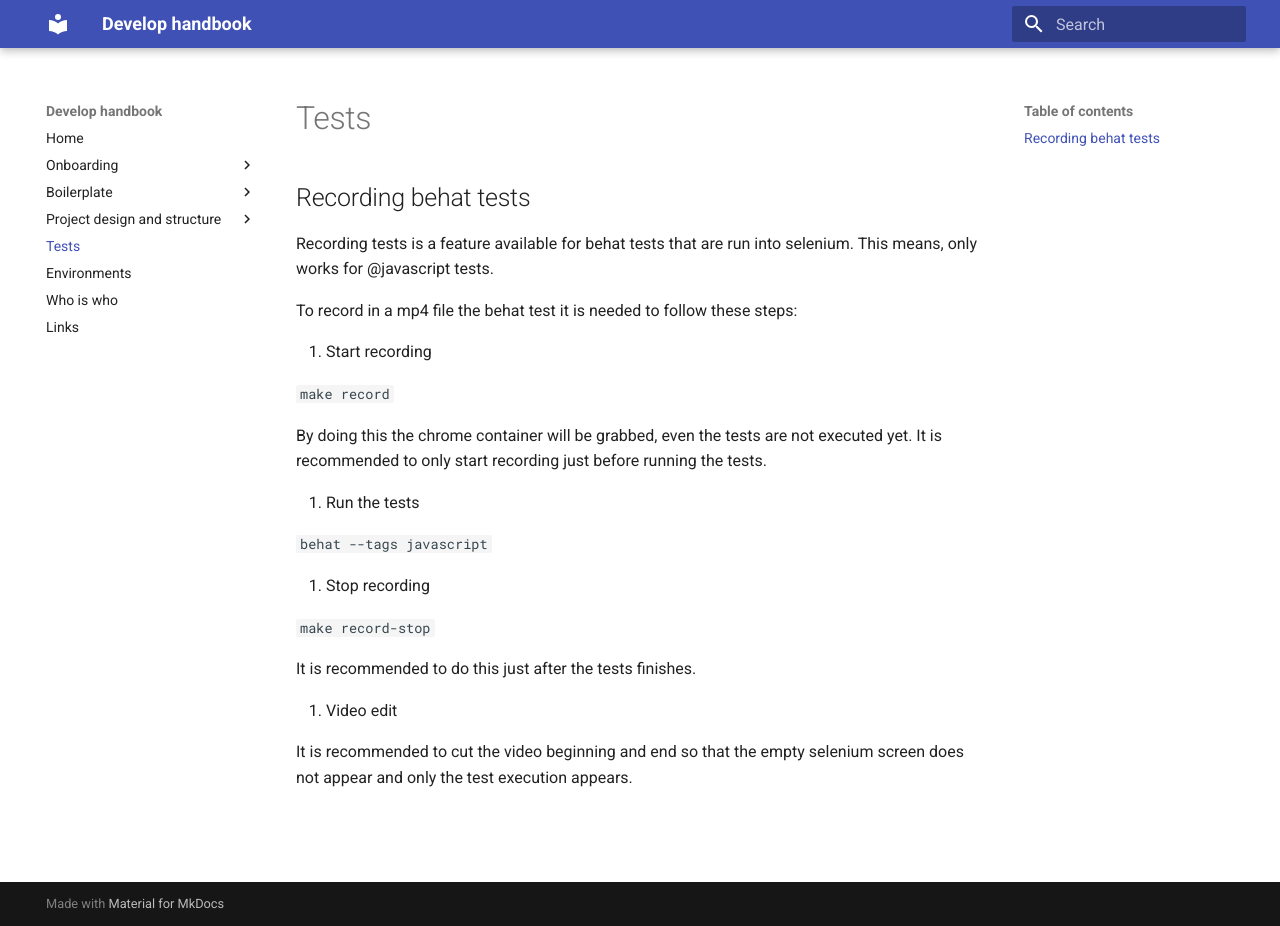
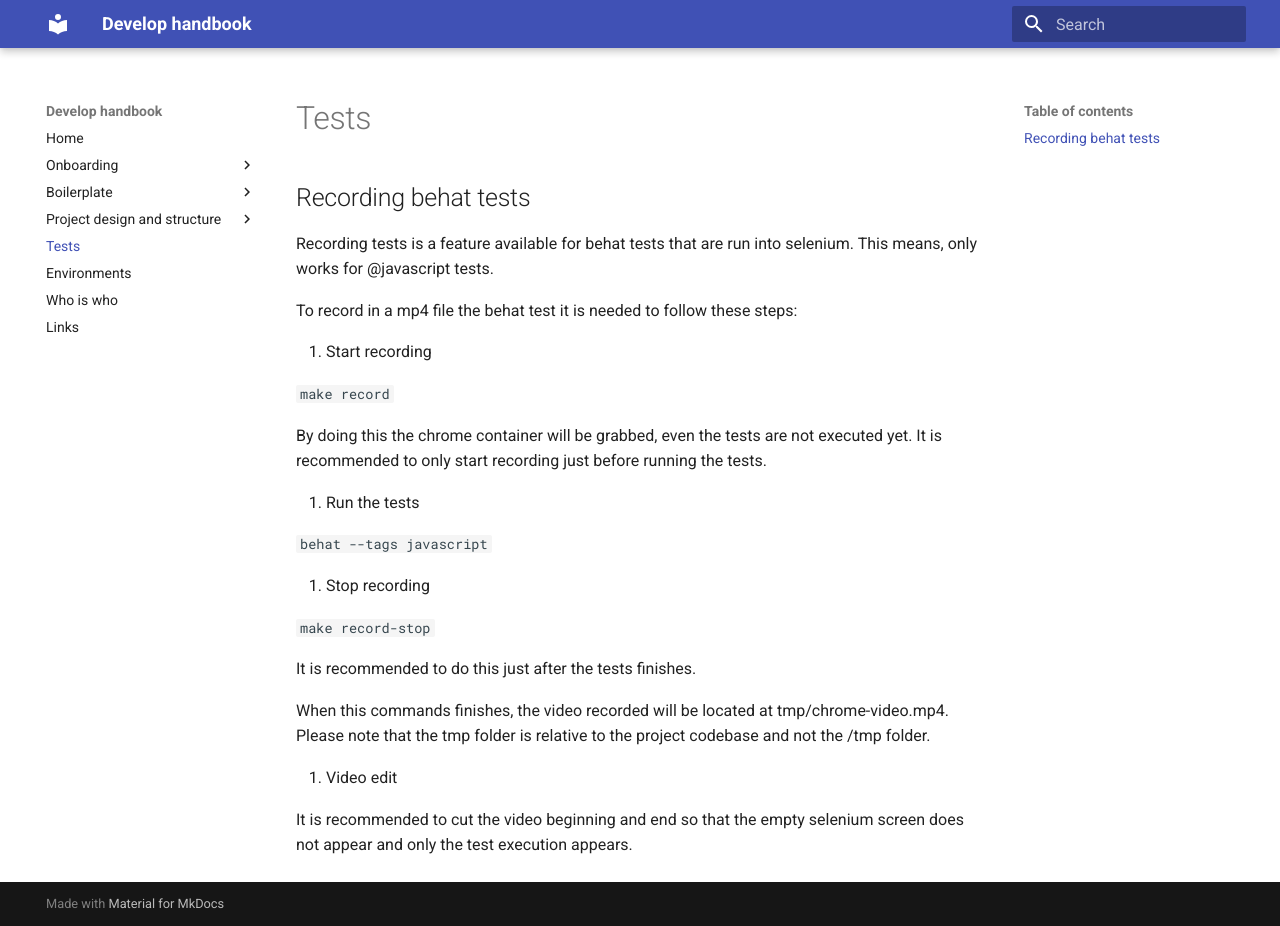
Before and after one commit to Metadrop/drupal-boilerplate, an MkDocs documentation site: the page built from docs/docs/tests.md, in a window 1280 px wide and 926 px high. Built offline with MkDocs 1.6.1 and Material for MkDocs 9.7.7, drawn with Linux system fonts in a browser that asks for light colours.

Commit message:
Document where the video is created

```diff
--- a/docs/docs/tests.md
+++ b/docs/docs/tests.md
@@ -26,6 +26,7 @@ It is recommended to only start recording just before running the tests.
 
 It is recommended to do this just after the tests finishes.
 
+When this commands finishes, the video recorded will be located at tmp/chrome-video.mp4. Please note that the tmp folder is relative to the project codebase and not the /tmp folder.
 
 4. Video edit
 
```
